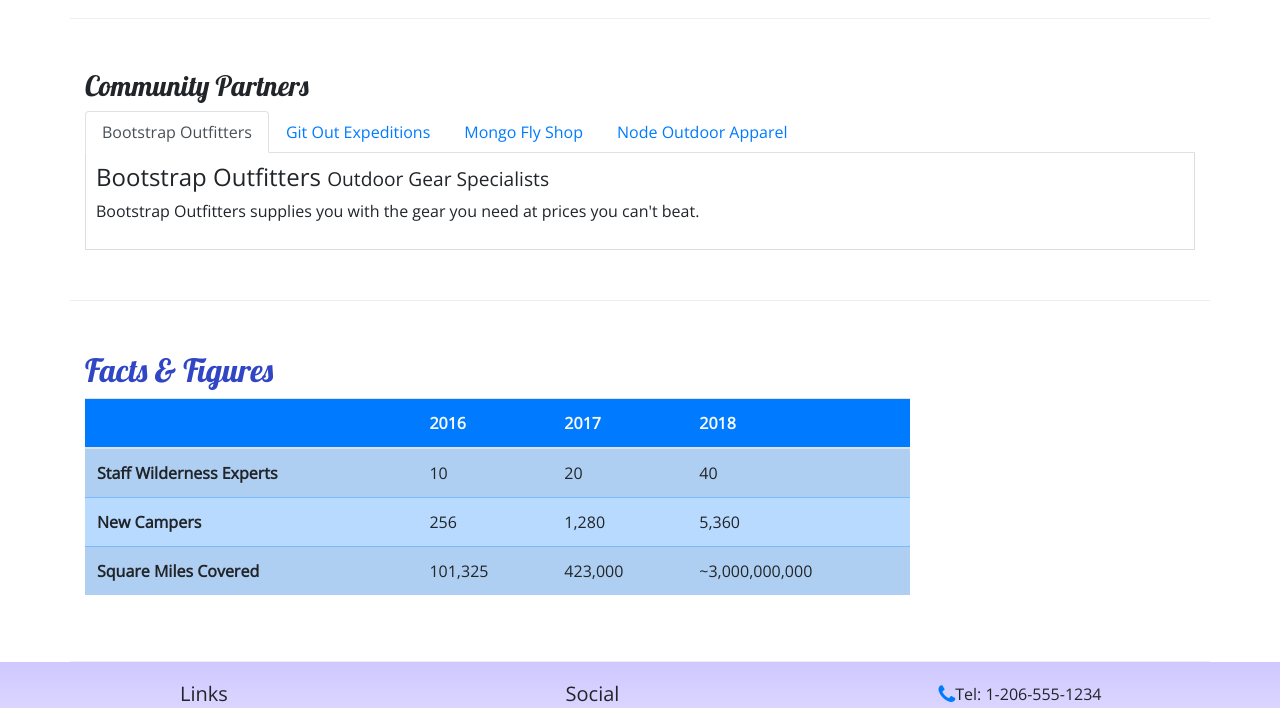
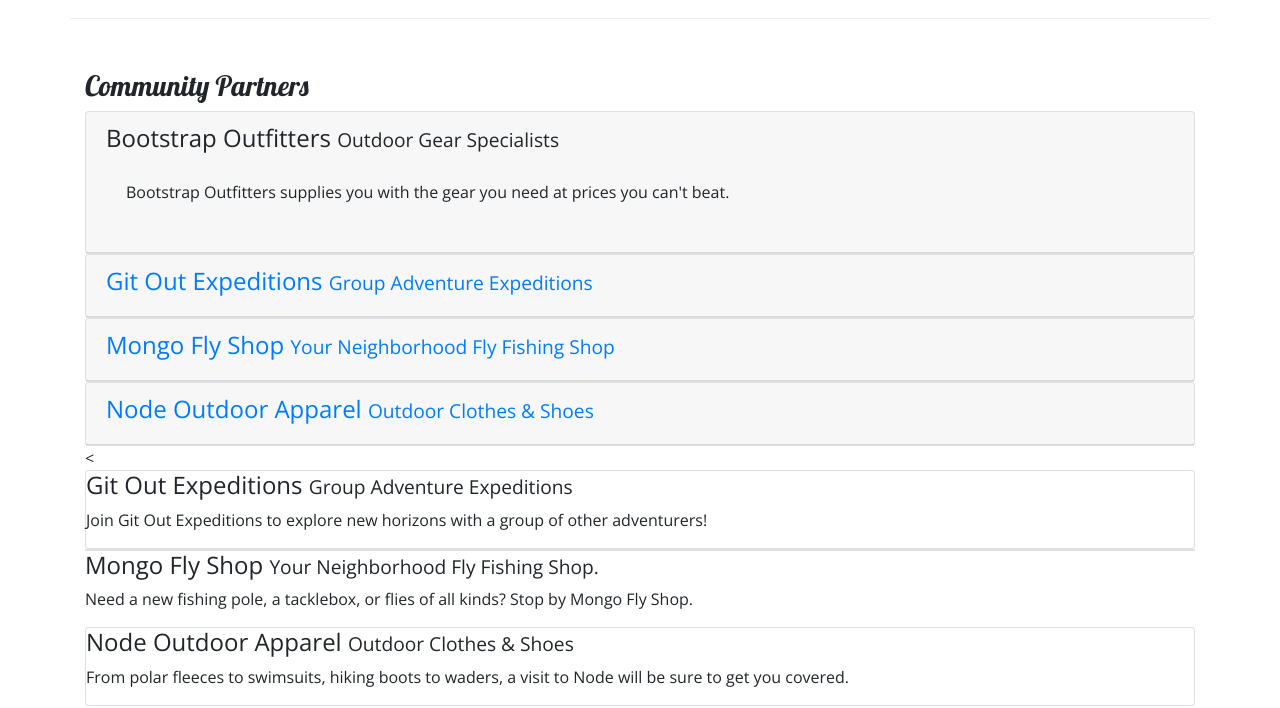
Before and after one commit to ramghar/nucampsite, a website: page aboutus.html in a window 1280 px wide. Shown: the part 810-1518 px from the top of the page. Drawn offline with nearby package versions, Linux system fonts and the light colour scheme.

Commit message:
Accordion

```diff
--- a/aboutus.html
+++ b/aboutus.html
@@ -106,35 +106,73 @@
         <div class = "row row-content">
             <div class="col">
                 <h3>Community Partners</h3>
-                <ul class="nav nav-tabs">
-                    <li class="nav-item">
-                        <a class="nav-link active" href="#bootstrap" role="tab" data-toggle="tab">Bootstrap Outfitters</a>
-                    </li>
-                    <li class="nav-item">
-                        <a class="nav-link" href="#git" role="tab" data-toggle="tab">Git Out Expeditions</a>
-                    </li>
-                    <li class="nav-item">
-                        <a class="nav-link" href="#mongo" role="tab" data-toggle="tab">Mongo Fly Shop</a>
-                    </li>
-                    <li class="nav-item">
-                        <a class="nav-link" href="#node" role="tab" data-toggle="tab">Node Outdoor Apparel</a>
-                    </li>
-                </ul>
 
-                <div class="tab-content">
-                    <div role="tabpanel" class="tab-pane fade show active" id="bootstrap">
-                        <h4>Bootstrap Outfitters <small>Outdoor Gear Specialists</small></h4>
-                        <p class="d-none d-sm-block">Bootstrap Outfitters supplies you with the gear you need at prices you can't beat.</p>
+                <div id="accordion">
+                    <div class="card">
+                        <div role="tab" class="card-header">
+                            <h4>
+                                <a data-toggle="collapse" data-target="#bootstrap">
+                                    Bootstrap Outfitters <small>Outdoor Gear Specialists</small>
+                                </a>
+                            </h4>
+                            <div class="collapse show" id="bootstrap" data-parent="#accordion">
+                                <div class="card-body">
+                                    <p class="d-none d-sm-block">Bootstrap Outfitters supplies you with the gear you need at prices you can't beat.</p>
+                                </div>
+                            </div>
+                        </div>
                     </div>
-                    <div role="tabpanel" class="tab-pane fade" id="git">
+                    <div class="card">
+                        <div role="tab" class="card-header">
+                            <h4>
+                                <a class="collapsed" data-toggle="collapse" data-target="#git">
+                                    Git Out Expeditions <small>Group Adventure Expeditions</small>
+                                </a>
+                            </h4>
+                            <div class="collapse" id="git" data-parent="#accordion">
+                                <div class="card-body">
+                                    <p class="d-none d-sm-block">Join Git Out Expeditions to explore new horizons with a group of other adventurers!</p>
+                               </div>
+                            </div>
+                        </div>
+                    </div>
+                    <div class="card">
+                        <div role="tab" class="card-header">
+                            <h4>
+                                <a class="collapsed" data-toggle="collapse" data-target="#mongo">
+                                    Mongo Fly Shop <small>Your Neighborhood Fly Fishing Shop</small>
+                                </a>
+                            </h4>
+                            <div class="collapse" id="mongo" data-parent="#accordion">
+                                <div class="card-body">
+                                    <p class="d-none d-sm-block">Need a new fishing pole, a tacklebox, or flies of all kinds? Stop by Mongo Fly Shop.</p>
+                                </div>
+                            </div>
+                        </div>
+                    </div>
+                    <div class="card">
+                        <div role="tab" class="card-header">
+                            <h4>
+                                <a class="collapsed" data-toggle="collapse" data-target="#node">
+                                    Node Outdoor Apparel <small>Outdoor Clothes & Shoes</small>
+                                </a>
+                            </h4>
+                            <div class="collapse" id="node" data-parent="#accordion">
+                                <div class="card-body">
+                                    <p class="d-none d-sm-block">From polar fleeces to swimsuits, hiking boots to waders, a visit to Node will be sure to get you covered.</p>
+                                </div>
+                            </div>
+                        </div>
+                    </div>
+                    <<div class="card">
                         <h4>Git Out Expeditions <small>Group Adventure Expeditions</small></h4>
                         <p class="d-none d-sm-block">Join Git Out Expeditions to explore new horizons with a group of other adventurers!</p>
                     </div>
-                    <div role="tabpanel" class="tab-pane fade" id="mongo">
+                    <div class="card"></div>
                         <h4>Mongo Fly Shop <small>Your Neighborhood Fly Fishing Shop.</small></h4>
                         <p class="d-none d-sm-block">Need a new fishing pole, a tacklebox, or flies of all kinds? Stop by Mongo Fly Shop.</p>
                     </div>
-                    <div role="tabpanel" class="tab-pane fade" id="node">
+                    <div class="card">
                         <h4>Node Outdoor Apparel <small>Outdoor Clothes & Shoes</small></h4>
                         <p class="d-none d-sm-block">From polar fleeces to swimsuits, hiking boots to waders, a visit to Node will be sure to get you covered.</p>
                     </div>
--- a/css/styles.css
+++ b/css/styles.css
@@ -39,8 +39,12 @@ header h2 {
 .navbar{
     background-color: #901cad;
 }
-.tab-content {
+/* .tab-content {
     border: 1px solid #DDD;
     border-top: none;
     padding: 10px;
 }
+a, a:hover {
+    color: inherit;
+    text-decoration: none;
+  } */
```
